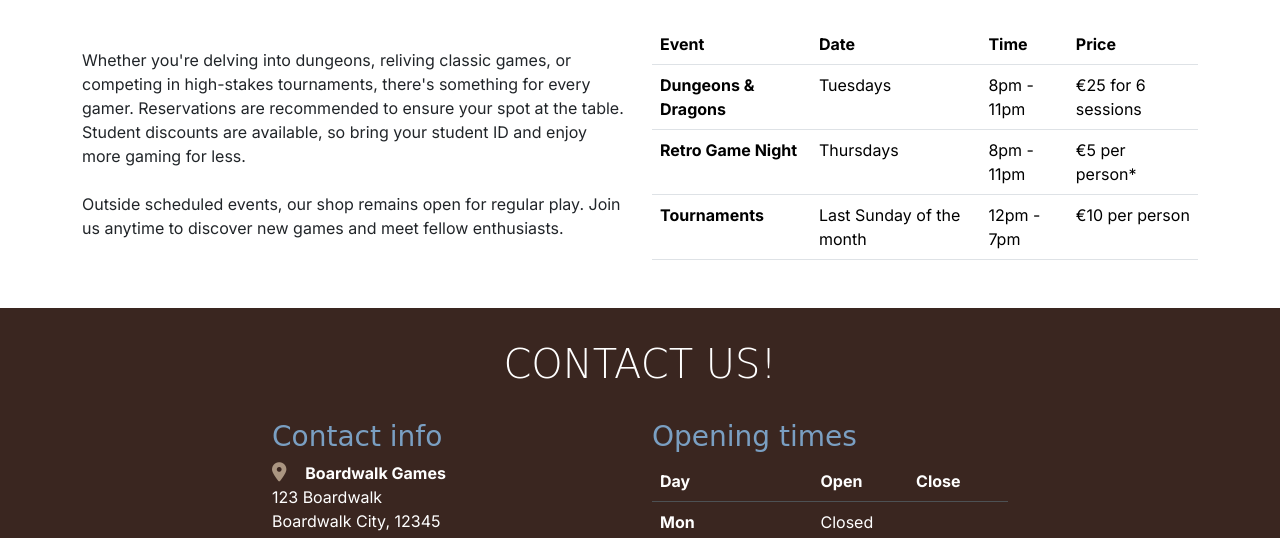
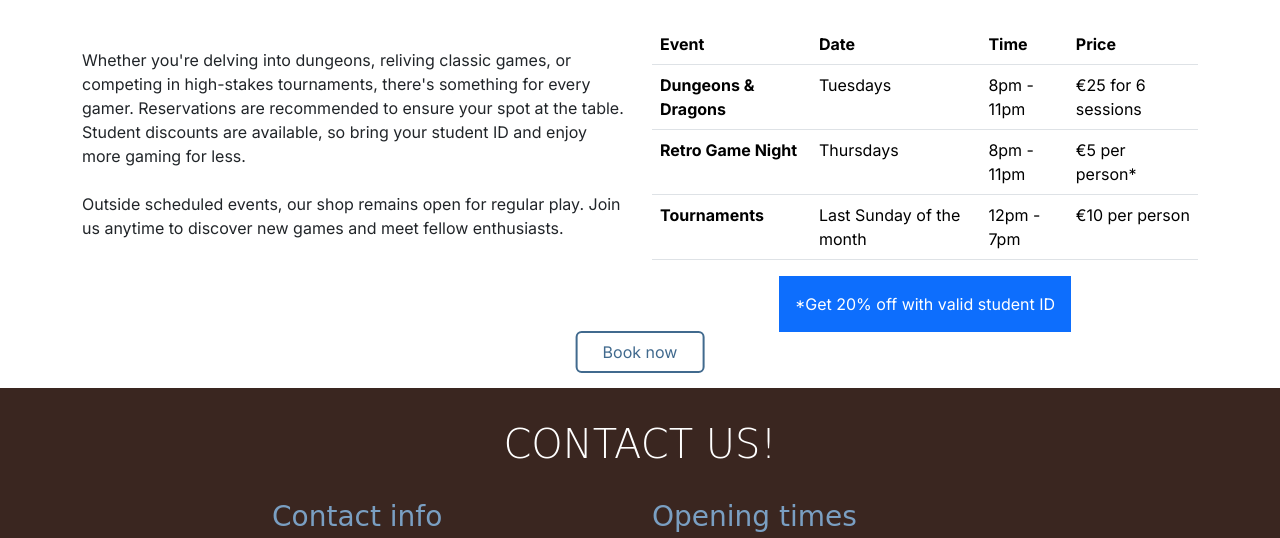
Before and after one commit to GavJam80/Boardwalk-Games, a plain HTML site: page index.html in a window 1280 px wide. Shown: the part 1270-1808 px from the top of the page. Drawn offline with nearby package versions, Linux system fonts and the light colour scheme; a web font is replaced by a local one.

Commit message:
added discount box and book now at bottom of page

```diff
--- a/assets/css/style.css
+++ b/assets/css/style.css
@@ -73,6 +73,22 @@ h2 {
     background-color: var(--highlight-color);
     color: white;
 }
+
+#discount {
+
+  display: flex;
+  align-items: center;
+  justify-content: center;
+  width: fit-content;
+}
+.center {
+    margin-bottom: 2rem;
+    position: absolute;
+
+    left: 50%;
+    -ms-transform: translate(-50%, -50%);
+    transform: translate(-50%, -50%);
+  }
 
 /* Navbar */
 
--- a/index.html
+++ b/index.html
@@ -239,9 +239,17 @@
                   </tr>
                 </tbody>
               </table>
+              <div id="discount" class="p-3 mx-auto bg-primary text-white">*Get 20% off with valid student ID</div>
         </div>
-        </div>
+    </div>
 </header>
+
+<div class="container">
+    <div class="center">
+    <a href="booking.html" class="btn custom-button-outline mb-4">Book now</a>
+</div>
+</div><br>
+
 
     <!-- Footer / contact section -->
     <!-- mt-auto added to push footer to the bottom of the page -->
```
